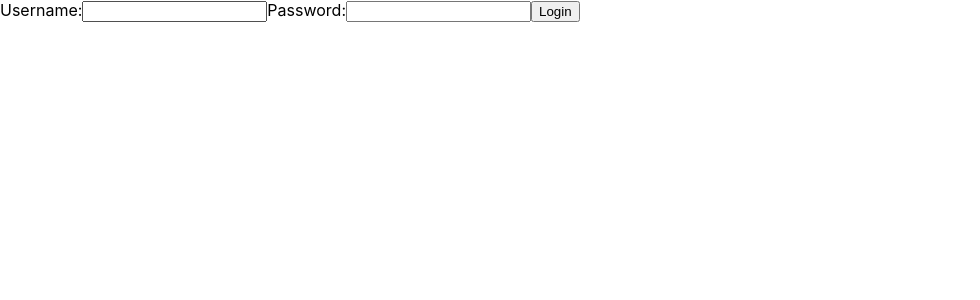
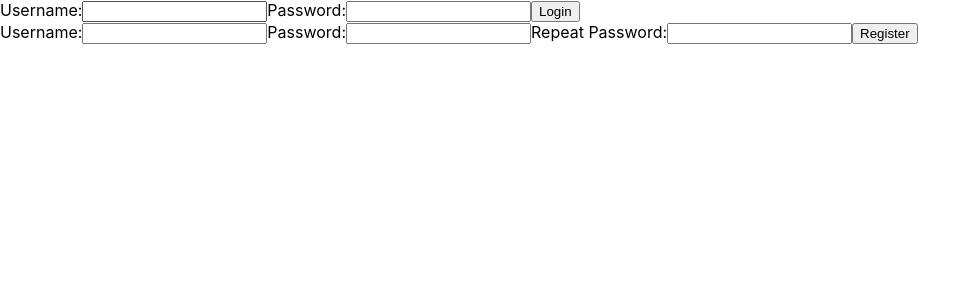
Before and after one commit to chasethesky79/react-hooks-project, a React (Create React App) app: page / in a window 1280 px wide. Shown: the top 300 px of the page, without its empty margins (0-980 px from the left). Built offline with nearby package versions, Linux system fonts and the light colour scheme.

Commit message:
react-hooks-project
Implemented basic Login, Logout and Register components

```diff
--- a/src/App.js
+++ b/src/App.js
@@ -1,9 +1,7 @@
 import './App.css';
 import React from 'react';
-import Login from './user/Login';
+import UserBar from './user/UserBar';
 
-function App() {
-  return <Login/>
+export default function App() {
+  return <UserBar/>
 }
-
-export default App;
--- /dev/null
+++ b/src/user/Logout.js
@@ -0,0 +1,8 @@
+export default function Logout({user}){
+  return (
+      <form onSubmit={e => e.preventDefault}>
+       Logged in as: <b>{user}</b>
+       <input type="submit" value="Logout"/>
+      </form>
+  )
+}
--- /dev/null
+++ b/src/user/Register.js
@@ -0,0 +1,18 @@
+import React from 'react';
+
+export default function Register() {
+    return (
+        <form onSubmit={e => e.preventDefault()}>
+            <label htmlFor="register-username">Username:</label>
+            <input type="text" name="register-username" id="register-username"/>
+
+            <label htmlFor="register-password">Password:</label>
+            <input type="text" name="register-password" id="register-password"/>
+
+            <label htmlFor="register-repeat-password">Repeat Password:</label>
+            <input type="text" name="register-repeat-password" id="register-repeat-password"/>
+
+            <input type="submit" value="Register"/>
+        </form>
+    )
+}
--- /dev/null
+++ b/src/user/UserBar.js
@@ -0,0 +1,15 @@
+import React from 'react';
+import Logout  from './Logout';
+import Login from './Login';
+import Register from './Register';
+
+export default function UserBar() {
+    const user = '';
+    if (user) {
+        return <Logout user={user}/>
+    }
+    return <React.Fragment>
+        <Login/>
+        <Register/>
+    </React.Fragment>
+}
```
Also changed, not shown: src/user/Summary.js (added, +11 -0 lines), 1 other file (tests, documents, lock files or other folders).
